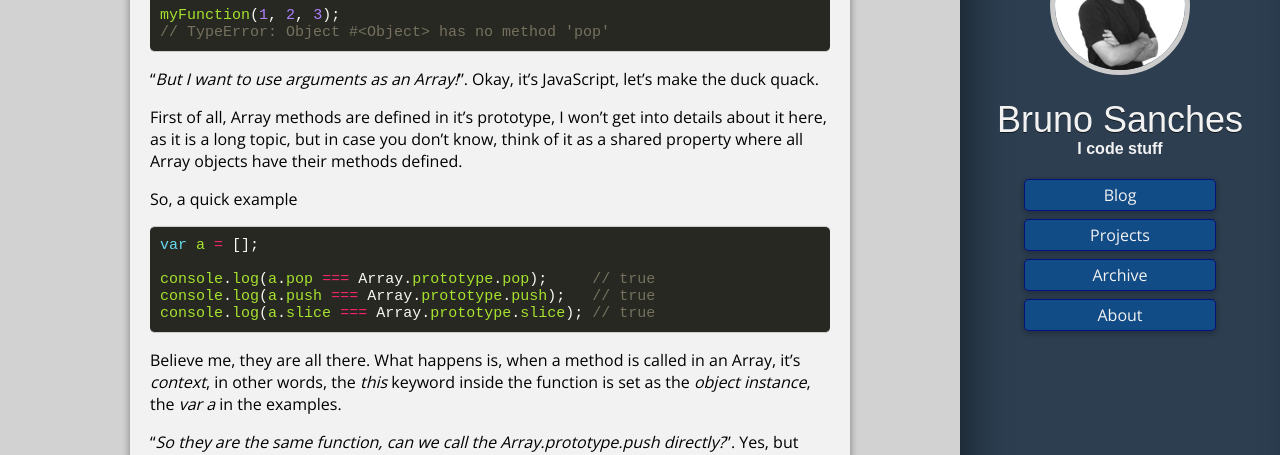
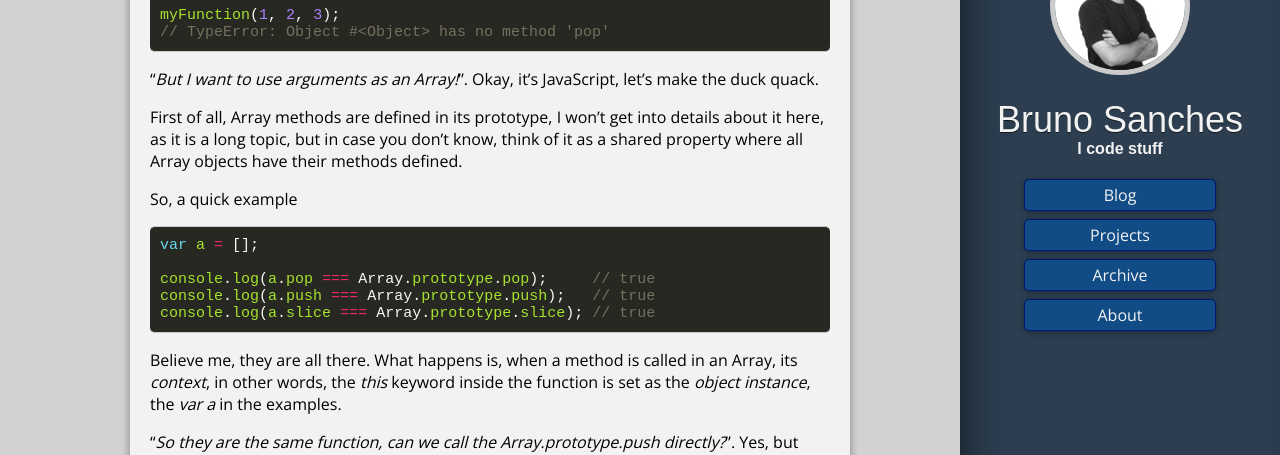
Before and after one commit to brunops/brunops.github.io, a Jekyll site: the page built from _posts/2014-01-02-fooling-array-push.markdown, in a window 1280 px wide and 900 px high, scrolled down 1076 px. Shown: the part 154-609 px from the top of the window. Built offline with Jekyll 4.4.1, drawn with Linux system fonts in a browser that asks for light colours; some web fonts are replaced; Markdown is read by kramdown in place of the engine named in the settings; comment, search, counter and statistics services are not loaded.

Commit message:
fix typos

```diff
--- a/_posts/2014-01-02-fooling-array-push.markdown
+++ b/_posts/2014-01-02-fooling-array-push.markdown
@@ -61,7 +61,7 @@ myFunction(1, 2, 3);
 
 "_But I want to use arguments as an Array!_". Okay, it's JavaScript, let's make the duck quack.
 
-First of all, Array methods are defined in it's prototype, I won't get into details about it here, as it is a long topic, but in case you don't know, think of it as a shared property where all Array objects have their methods defined.
+First of all, Array methods are defined in its prototype, I won't get into details about it here, as it is a long topic, but in case you don't know, think of it as a shared property where all Array objects have their methods defined.
 
 So, a quick example
 {% highlight javascript %}
@@ -72,7 +72,7 @@ console.log(a.push === Array.prototype.push);   // true
 console.log(a.slice === Array.prototype.slice); // true
 {% endhighlight %}
 
-Believe me, they are all there. What happens is, when a method is called in an Array, it's _context_, in other words, the _this_ keyword inside the function is set as the _object instance_, the _var a_ in the examples.
+Believe me, they are all there. What happens is, when a method is called in an Array, its _context_, in other words, the _this_ keyword inside the function is set as the _object instance_, the _var a_ in the examples.
 
 "_So they are the same function, can we call the Array.prototype.push directly?_". Yes, but don't. Bad things will happen.
 
```
